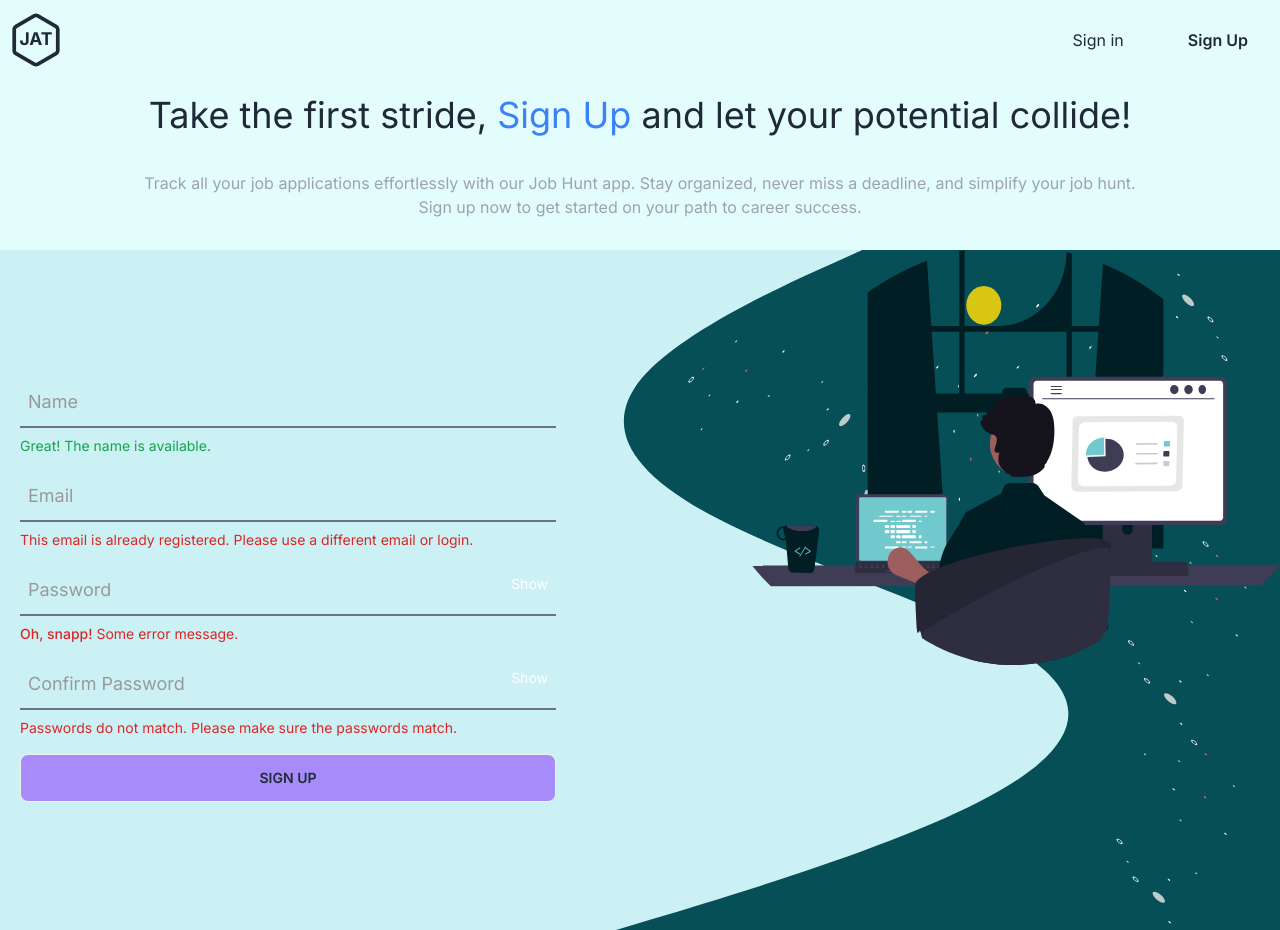
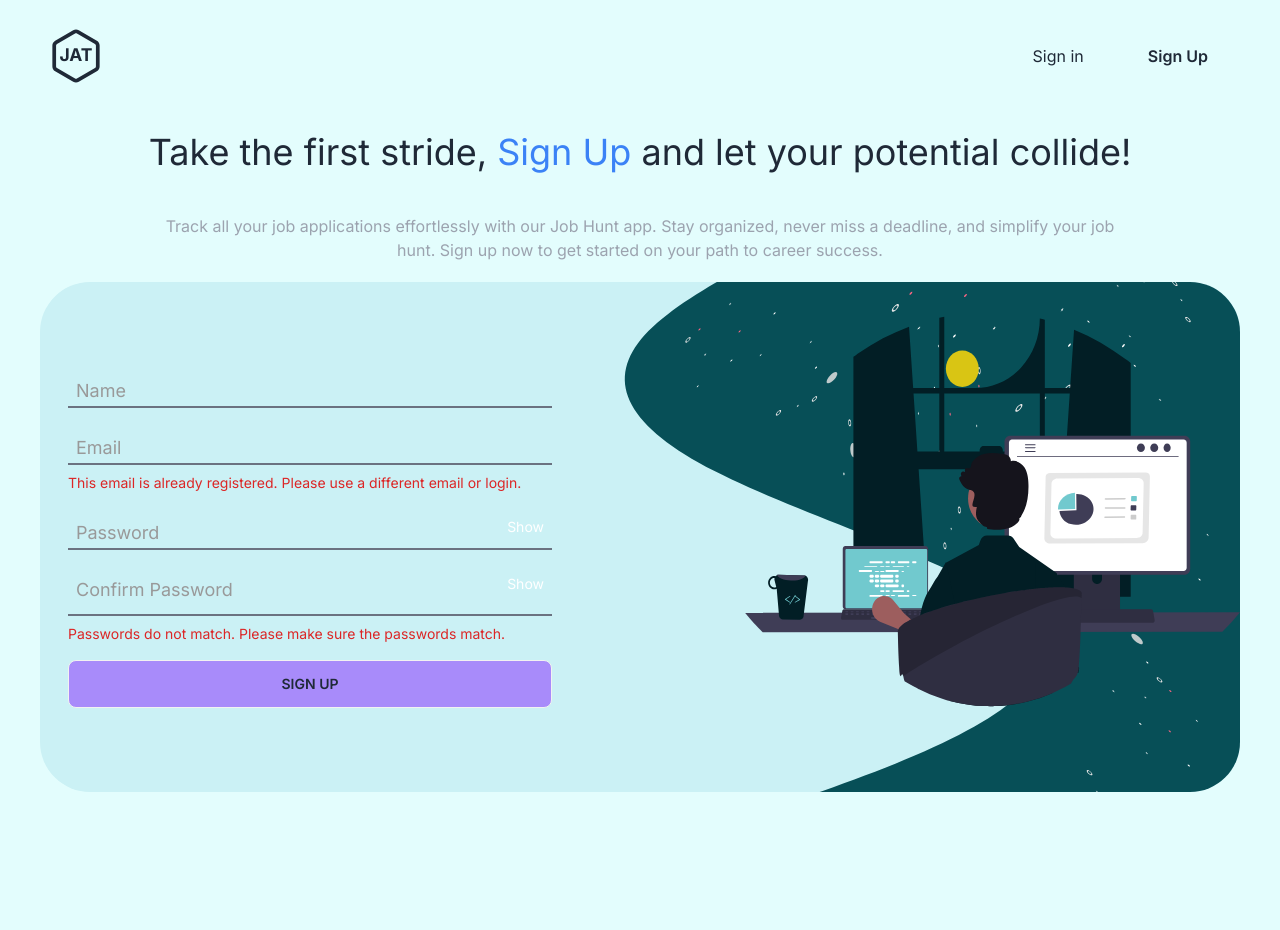
Before and after one commit to asiisii/Job-Application-Tracker, a Next.js app: page /signup in a window 1280 px wide. After the commit the page ends 832 px from the top, so only its background shows below. Built offline with nearby package versions, Linux system fonts and the light colour scheme.

Commit message:
made it responsive

```diff
--- a/app/layout.js
+++ b/app/layout.js
@@ -12,7 +12,7 @@
 export default function RootLayout({ children }) {
   return (
     <html lang='en' className='bg-[#E3FDFD]'>
-      <body className={inter.className}>
+      <body className={`${inter.className} px-10`}>
         <Header />
         {children}
       </body>
--- a/app/signin/page.js
+++ b/app/signin/page.js
@@ -1,13 +1,7 @@
 'use client';
 import { useState } from 'react';
 import Image from 'next/image';
-import {
-  signin,
-  bgSignInDark,
-  bgSignInLight,
-  signInDarkImg,
-  signInLightImg,
-} from '@/public/assets/images/index.js';
+import { signin, heroSignIn, bgSignIn } from '@/public/assets/images/index.js';
 
 const SignInPage = () => {
   const [showPassword, setShowPassword] = useState(false);
@@ -40,37 +34,32 @@
   };
 
   return (
-    <div className='mx-auto w-[95%]'>
-      <div className='flex flex-col justify-center'>
-        <h1 className=' w-full py-5 text-center text-5xl'>
+    <div className='mx-auto mb-10 h-[85vh] max-w-screen-xl'>
+      <div className='flex h-1/4 flex-col md:flex md:justify-center'>
+        <h1 className=' w-full py-5 text-center text-3xl sm:text-4xl'>
           Pass through the gate,{' '}
           <span className='text-blue-500'> to a future</span> that's great!
         </h1>
-        <h1 className='text-md xm:bg-yellow-600 m-auto mb-5 flex w-[80%] items-center justify-center py-4 text-center text-gray-400 md:hidden'>
+        <h1 className=' m-auto mb-5 hidden w-[80%] items-center justify-center text-center text-gray-400 md:flex'>
           {/* Invalid email or password. Please check your credentials and try again. */}
           Stay organized, never miss a deadline, and streamline your job search
           process with our Job Hunt app. Sign in to access your personalized
           dashboard and take control of your career today.
         </h1>
-        <h1 className=' text-md align-center m-auto mb-5 flex items-center justify-center bg-yellow-600 py-4 text-center text-white'>
+        {/* <h1 className=' text-md align-center m-auto mb-5 flex items-center justify-center bg-yellow-600 py-4 text-center text-white'>
           Invalid email or password. Please check your credentials and try
           again.
-        </h1>
+        </h1> */}
       </div>
 
-      <div className='mx-auto flex w-full flex-col-reverse p-4 md:flex-row md:items-center md:justify-between'>
-        <form className='flex flex-col pt-5 md:w-3/6'>
-          {/* <h1 className='text-center text-4xl sm:text-left sm:text-center md:hidden'>
-            Pass through the gate,{' '}
-            <span className='text-blue-500'> to a future</span> that's great!
-          </h1> */}
-
+      <div className='flex h-[75%] w-full flex-col bg-[#CBF1F5] sm:flex-row-reverse md:rounded-[50px]'>
+        <form className='flex h-full w-full flex-col justify-center px-7  md:w-[45%]'>
           {/* email */}
           <div className='relative my-4 mt-8'>
             <input
               required
               type='email'
-              className='w-full border-b-2 border-gray-500 bg-transparent px-2 py-3 text-base outline-none focus:border-[#A88BFA]'
+              className='w-full border-b-2 border-gray-500 bg-transparent px-2 py-3 text-[10px] outline-none focus:border-[#A88BFA]'
               onFocus={() => handleFocus('email')}
               onBlur={handleBlur}
               onChange={(event) => handleChange(event, 'email')}
@@ -95,17 +84,13 @@
             >
               Email
             </label>
-            <p className='mt-2 text-sm text-red-600 '>
-              This email is already registered. Please use a different email or
-              login.
-            </p>
           </div>
           {/* password */}
           <div className='relative mb-4'>
             <input
               required
               type={showPassword ? 'text' : 'password'}
-              className='w-full border-b-2 border-gray-500 bg-transparent px-2 py-3 text-base outline-none focus:border-[#A88BFA]'
+              className='w-full border-b-2 border-gray-500 bg-transparent px-2 py-3 text-[10px] outline-none focus:border-[#A88BFA]'
               onFocus={() => handleFocus('password')}
               onBlur={handleBlur}
               onChange={(event) => handleChange(event, 'password')}
@@ -137,29 +122,22 @@
             >
               Password
             </label>
-            <p className='mt-2 text-sm text-red-600 '>
+            {/* <p className='mt-2 text-sm text-red-600 '>
               <span className='font-medium'>Oh, snapp!</span> Some error
               message.
-            </p>
+            </p> */}
           </div>
 
           <button className='hover:bg=[#1F2937] btn items-center bg-[#A88BFA] text-[#1F2937] hover:text-white '>
             Sign In
           </button>
         </form>
-        {/* <div className='flex hidden w-5/12 md:block'>
-          <p className='text-gray-600'>
-            Stay organized, never miss a deadline, and streamline your job
-            search process with our Job Hunt app. Sign in to access your
-            personalized dashboard and take control of your career today.
-          </p>
-        </div> */}
-        <Image
-          //   src={signin}
-          src={signInLightImg}
-          alt='sign in'
-          className=' hidden w-5/12 md:block'
-        />
+        <div
+          className='hidden h-full w-0 rounded-bl-[50px] rounded-tl-[50px] bg-cover bg-center bg-no-repeat md:flex md:w-[55%] md:justify-center'
+          style={{ backgroundImage: `url(${bgSignIn.src})` }}
+        >
+          <Image src={heroSignIn} alt='sign in' className='h-[80%] w-3/4  pt-10' />
+        </div>
       </div>
     </div>
   );
--- a/app/signup/page.js
+++ b/app/signup/page.js
@@ -1,15 +1,7 @@
 'use client';
 import { useState } from 'react';
 import Image from 'next/image';
-import {
-  signup,
-  bgSignUpDark,
-  bgSignUpLight,
-  signUpDarkImg,
-  signUpLightImg,
-  bgSignUp,
-  heroSignUp,
-} from '@/public/assets/images/index.js';
+import { signup, bgSignUp, heroSignUp } from '@/public/assets/images/index.js';
 
 const SignUpPage = () => {
   const [showPassword, setShowPassword] = useState(false);
@@ -46,14 +38,14 @@
   };
   //   bg-[#CBF1F5]
   return (
-    <div className='mx-auto h-[85vh] max-w-screen-xl mb-10'>
+    <div className='mx-auto mb-10 h-[85vh] max-w-screen-xl'>
       <div className='flex h-1/4 flex-col md:flex md:justify-center'>
         <h1 className=' w-full py-5 text-center text-3xl sm:text-4xl'>
           Take the first stride,
           <span className='text-blue-500'> Sign Up</span> and let your potential
           collide!
         </h1>
-        <h1 className=' m-auto mb-5 hidden w-[80%] items-center justify-center py-4 text-center text-gray-400 md:flex'>
+        <h1 className=' m-auto mb-5 hidden w-[80%] items-center justify-center text-center text-gray-400 md:flex'>
           {/* Invalid email or password. Please check your credentials and try again. */}
           Track all your job applications effortlessly with our Job Hunt app.
           Stay organized, never miss a deadline, and simplify your job hunt.
@@ -61,14 +53,13 @@
         </h1>
       </div>
 
-      <div className='flex w-full h-full flex-col  bg-[#CBF1F5] sm:flex-row'>
-        {/* <div className=' w-2/5 bg-red-500'></div> */}
-        <form className='flex w-full flex-col justify-center p-5 md:w-[45%]' >
+      <div className='flex h-[75%] w-full flex-col bg-[#CBF1F5] sm:flex-row md:rounded-[50px]'>
+        <form className='flex h-full w-full flex-col justify-center px-7  md:w-[45%]'>
           <div className='relative mb-4'>
             <input
               required
               type='text'
-              className='w-full border-b-2 border-gray-500 bg-transparent px-2 py-3 text-base outline-none focus:border-[#A88BFA]'
+              className='w-full border-b-2 border-gray-500 bg-transparent px-2 py-3 text-[10px] outline-none focus:border-[#A88BFA]'
               onFocus={() => handleFocus('name')}
               onBlur={handleBlur}
               onChange={(event) => handleChange(event, 'name')}
@@ -91,16 +82,16 @@
             >
               Name
             </label>
-            <p className='mt-2 text-sm text-green-600 '>
+            {/* <p className='mt-2 text-sm text-green-600 '>
               Great! The name is available.
-            </p>
+            </p> */}
           </div>
           {/* email */}
           <div className='relative mb-4'>
             <input
               required
               type='email'
-              className='w-full border-b-2 border-gray-500 bg-transparent px-2 py-3 text-base outline-none focus:border-[#A88BFA]'
+              className='w-full border-b-2 border-gray-500 bg-transparent px-2 py-3 text-[10px] outline-none focus:border-[#A88BFA]'
               onFocus={() => handleFocus('email')}
               onBlur={handleBlur}
               onChange={(event) => handleChange(event, 'email')}
@@ -135,7 +126,7 @@
             <input
               required
               type={showPassword ? 'text' : 'password'}
-              className='w-full border-b-2 border-gray-500 bg-transparent px-2 py-3 text-base outline-none focus:border-[#A88BFA]'
+              className='w-full border-b-2 border-gray-500 bg-transparent px-2 py-3 text-[10px] outline-none focus:border-[#A88BFA]'
               onFocus={() => handleFocus('password')}
               onBlur={handleBlur}
               onChange={(event) => handleChange(event, 'password')}
@@ -167,17 +158,17 @@
             >
               Password
             </label>
-            <p className='mt-2 text-sm text-red-600 '>
+            {/* <p className='mt-2 text-sm text-red-600 '>
               <span className='font-medium'>Oh, snapp!</span> Some error
               message.
-            </p>
+            </p> */}
           </div>
           {/* confirm password */}
           <div className='relative mb-4'>
             <input
               required
               type={showConfirmPassword ? 'text' : 'password'}
-              className='w-full border-b-2 border-gray-500 bg-transparent px-2 py-3 text-base outline-none focus:border-[#A88BFA]'
+              className='text-10px w-full border-b-2 border-gray-500 bg-transparent px-2 py-3 outline-none focus:border-[#A88BFA]'
               onFocus={() => handleFocus('confirmPassword')}
               onBlur={handleBlur}
               onChange={(event) => handleChange(event, 'confirmPassword')}
@@ -222,10 +213,10 @@
         </form>
 
         <div
-          className='hidden w-0 bg-cover bg-center bg-no-repeat md:flex md:justify-end md:w-[55%] '
+          className='hidden h-full w-0 rounded-br-[50px] rounded-tr-[50px] bg-cover bg-center bg-no-repeat md:flex md:w-[55%] md:justify-end'
           style={{ backgroundImage: `url(${bgSignUp.src})` }}
         >
-          <Image src={heroSignUp} alt='sign up' className='w-3/4 max-h-fit' />
+          <Image src={heroSignUp} alt='sign up' className='h-[90%] w-3/4 ' />
         </div>
       </div>
     </div>
--- a/components/Header.jsx
+++ b/components/Header.jsx
@@ -11,7 +11,7 @@
   const toggleMenu = () => setDisplayMenu(!displayMenu);
 
   return (
-    <header className='flex h-[10vh] max-w-screen-xl mx-auto items-center bg-[#E3FDFD] py-4'>
+    <header className='flex h-[10vh] max-w-screen-xl mx-auto items-center bg-[#E3FDFD] my-4'>
       <div className='flex h-16 w-full justify-between'>
         {/* app logo */}
         <Link
```
